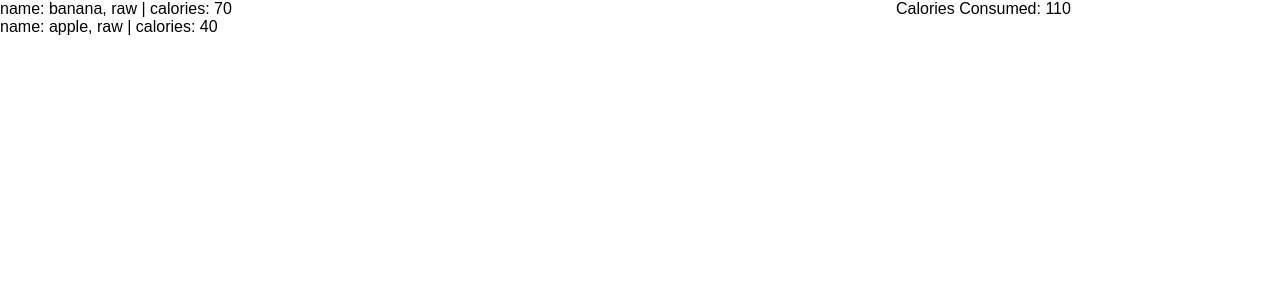
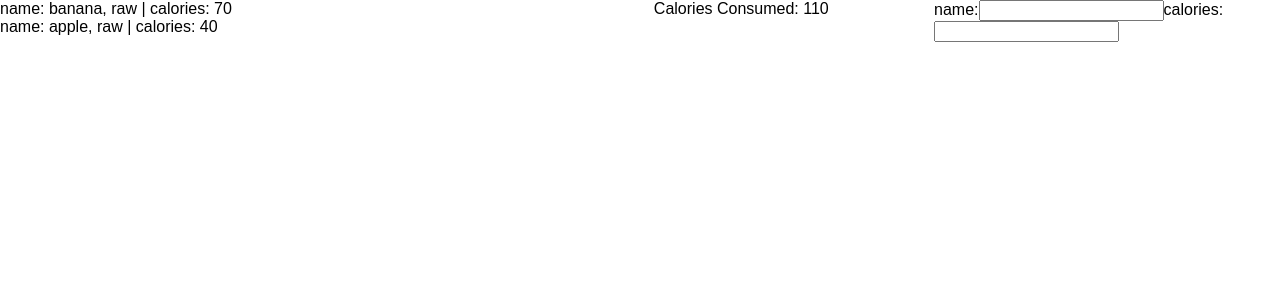
Before and after one commit to HMAN1911/nutrition-app, a React (Create React App) app: page / in a window 1280 px wide. Shown: the top 300 px of the page. Built offline with nearby package versions, Linux system fonts and the light colour scheme.

Commit message:
Start FoodInput component

```diff
--- a/src/App.js
+++ b/src/App.js
@@ -8,7 +8,8 @@ import logo from './logo.svg';
 // the document.
 import './App.css';
 
-import FoodItem from './FoodItem'
+import FoodItem from './FoodItem';
+import FoodInput from './FoodInput';
 
 // classes are new in javascript 6 and beyond, and are not specific
 // to react. They are useful in many other circumstances too!
@@ -53,6 +54,7 @@ class App extends React.Component {
         <div className="App-totalCount">
           Calories Consumed: {this.calculateTotalCaloriesConsumed()}
         </div>
+        <FoodInput />
       </div>
     );
   }
--- a/src/FoodInput.js
+++ b/src/FoodInput.js
@@ -0,0 +1,12 @@
+import React from 'react'
+
+export default function FoodInput(props) {
+  return (
+    <div className="App-foodInput">
+      name:
+      <input type="text"/>
+      calories:
+      <input type="text"/>
+    </div>
+  );
+}
```
